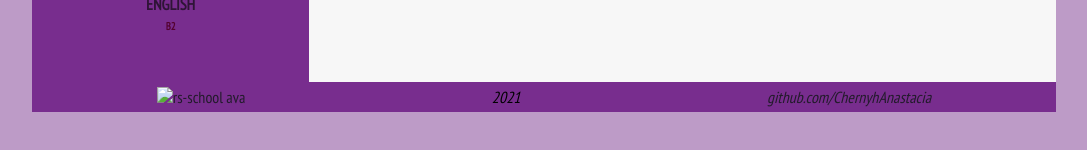
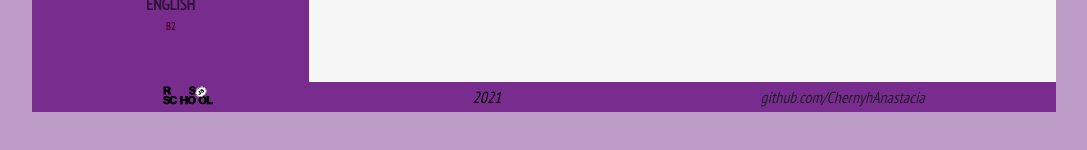
Before and after one commit to ChernyhAnastacia/rsschool-cv1, a plain HTML site: page index.html in a window 1280 px wide. Shown: the part 1250-1400 px from the top of the page, without its empty margins (128-1215 px from the left). Drawn offline with Linux system fonts and the light colour scheme; a script that the page names is missing.

Commit message:
update index.html

```diff
--- a/index.html
+++ b/index.html
@@ -185,7 +185,7 @@
         </section>
     </main>
     <footer class="footer">
-        <div><a href="https://rs.school/js/" target="_blank"><img id="rs-school-img" src="rs_school_js.svg"
+        <div><a href="https://rs.school/js/" target="_blank"><img id="rs-school-img" src="rs.svg"
                                                                   alt="rs-school ava"></a></div>
         <div><p><i>2021</i></p></div>
         <div><a href="https://github.com/ChernyhAnastacia"><i>github.com/ChernyhAnastacia</i></a></div>
```
